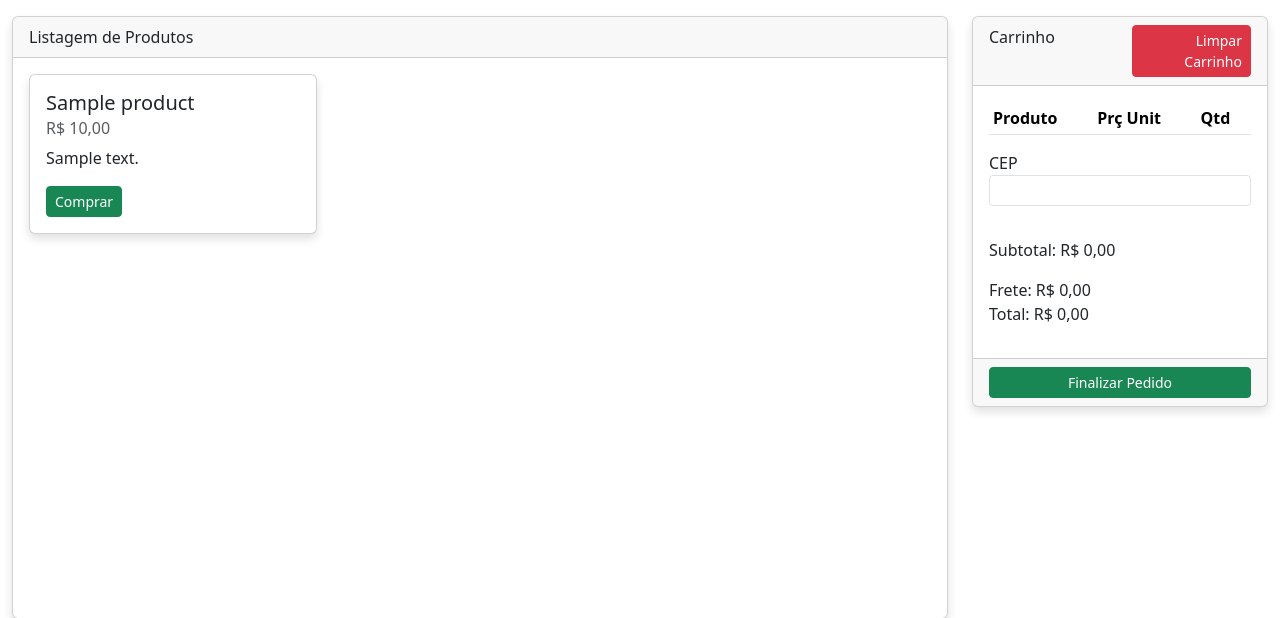
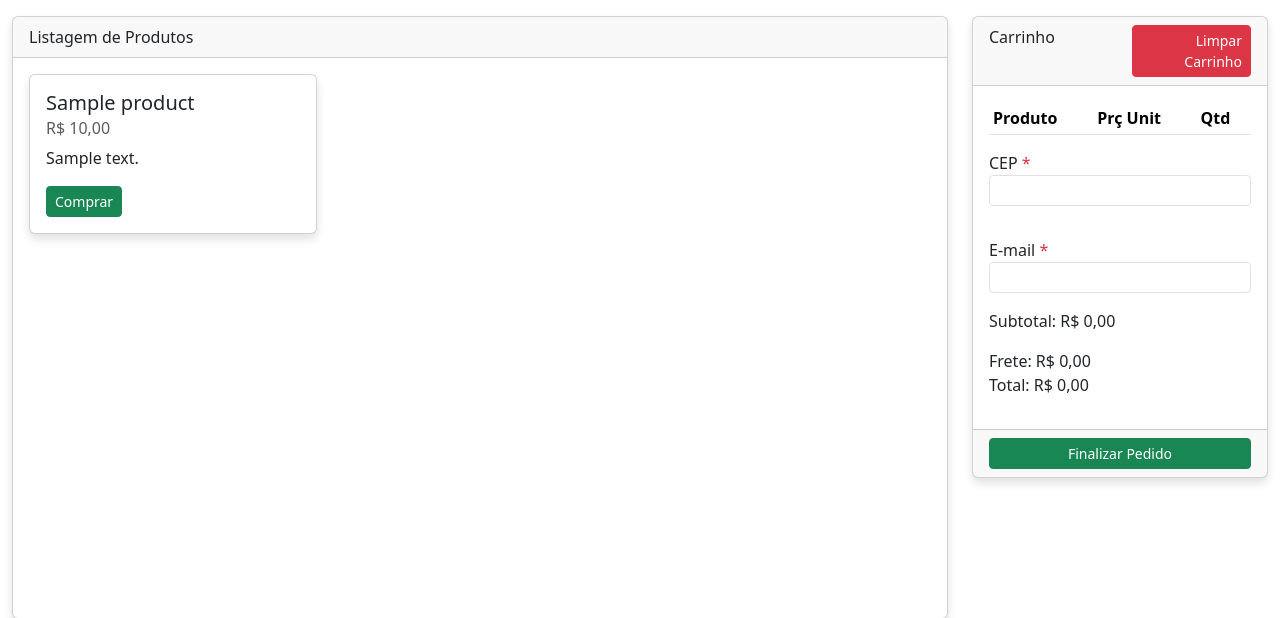
Before and after one commit to kauanfrodrigues98/montink_erp, a PHP site: page /pedidos/cadastrar?limpar_carrinho=true in a window 1280 px wide. Shown: the part 96-714 px from the top of the page. Run offline with PHP 8.4, Linux system fonts and the light colour scheme; tables that the repository leaves empty hold one stand-in row (values such as "Sample post"); lists and menus that the app fills with data are empty.

Commit message:
Ultimos ajustes

```diff
--- a/app/controllers/PedidosController.php
+++ b/app/controllers/PedidosController.php
@@ -17,7 +17,7 @@ class PedidosController
     public function create($pedido) {
         try {
             $this->pedidosService->create($pedido);
-            $this->pedidosService->sendEmail('joyce.galvao7@gmail.com');
+            $this->pedidosService->sendEmail($pedido->email);
             return true;
         } catch(\Exception $e) {
             echo $e->getMessage();
--- a/app/views/cupom/index.php
+++ b/app/views/cupom/index.php
@@ -10,6 +10,8 @@ if($_SERVER['REQUEST_METHOD'] != 'POST'){
 }
 
 ?>
+
+<?php include './app/components/alert.php'; ?>
 
 <div class="container">
     <div class="row">
--- a/app/views/pedidos/cadastrar.php
+++ b/app/views/pedidos/cadastrar.php
@@ -16,8 +16,18 @@ if($_SERVER['REQUEST_METHOD'] == 'POST') {
     $pedido->frete = $_POST['frete_hidden'];
     $pedido->subtotal = $_POST['subtotal_hidden'];
     $pedido->total = $_POST['total_hidden'];
+    $pedido->email = $_POST['email'];
 
     $response = $pedidosController->create($pedido);
+
+    if($response) {
+        $_SESSION['response'] = 'Pedido realizado com sucesso!';
+    } else {
+        $_SESSION['response'] = 'Houve um problema ao realizar pedido.';
+    }
+
+    header('Location: /pedidos');
+    exit;
 }
 
 $produtosController = new ProdutosController();
@@ -139,12 +149,18 @@ if ($_SERVER['REQUEST_METHOD'] === 'GET' && isset($_GET['add'])) {
 
                         <div class="row mb-3">
                             <div class="col-md-12 mb-3">
-                                <label for="">CEP</label>
-                                <input type="text" id="cep" name="cep" class="form-control form-control-sm" onkeyup="getCep(this.value)" maxlength="8">
+                                <label for="">CEP <span class="text-danger">*</span></label>
+                                <input type="text" id="cep" name="cep" class="form-control form-control-sm" onkeyup="getCep(this.value)" maxlength="8" required>
                             </div>
                             <div class="col-md-12 mb-3">
                                 <small id="endereco"></small>
                             </div>
+
+                            <div class="col-md-12 mb-3">
+                                <label for="email">E-mail <span class="text-danger">*</span></label>
+                                <input type="email" id="email" name="email" class="form-control form-control-sm" required>
+                            </div>
+
                             <!-- <div class="col-md-12 mb-3">
                                 <label for="">Cupom</label>
                                 <input type="text" id="cupom" name="cupom" class="form-control form-control-sm">
--- a/app/views/pedidos/index.php
+++ b/app/views/pedidos/index.php
@@ -10,6 +10,8 @@ if($_SERVER['REQUEST_METHOD'] != 'POST'){
 }
 
 ?>
+
+<?php include './app/components/alert.php'; ?>
 
 <div class="container">
     <div class="row">
```
Also changed, not shown: app/views/cupom/cadastrar.php (+10 -1 lines).
